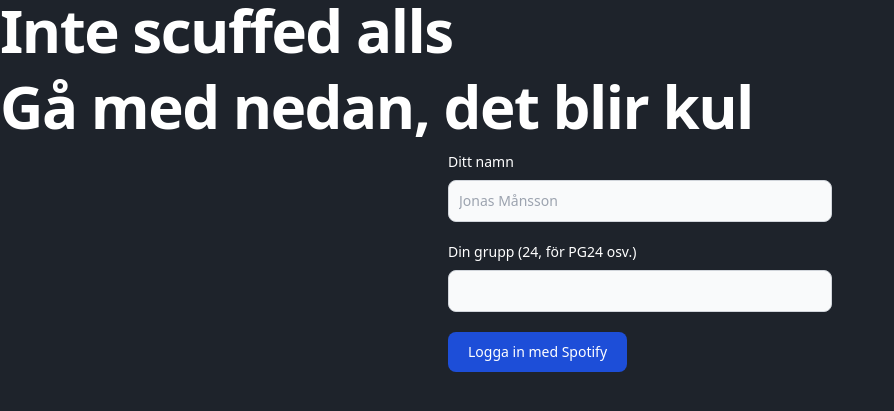
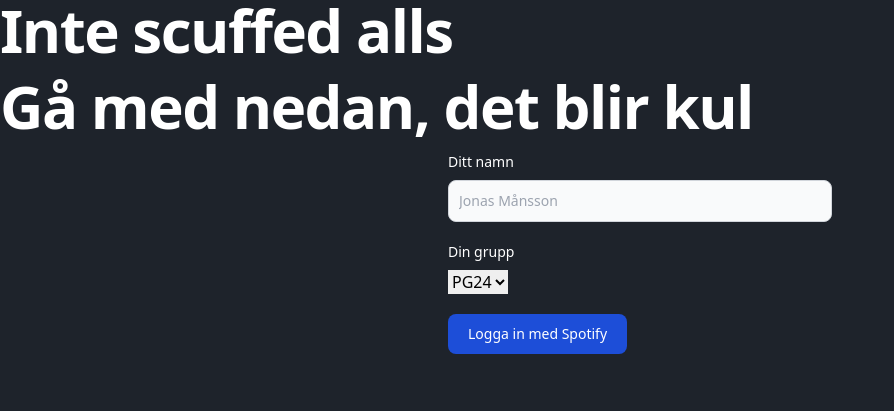
Before and after one commit to trilleplay/spotiskiphte, a Flask app: page /join in a window 1280 px wide. Shown: the top 411 px of the page, without its empty margins (0-894 px from the left). Run offline with Flask 3, Linux system fonts and the light colour scheme; some libraries are stand-ins or nearby versions.

Commit message:
change to dropdown

```diff
--- a/templates/join.html
+++ b/templates/join.html
@@ -20,8 +20,12 @@
     <input type="text" name="uname" id="uname" class="bg-gray-50 text-gray-900 border border-gray-300 text-sm rounded-lg focus:ring-blue-500 focus:border-blue-500 block w-full p-2.5 dark:bg-gray-700 dark:border-gray-600 dark:placeholder-gray-400 dark:text-white dark:focus:ring-blue-500 dark:focus:border-blue-500" placeholder="Jonas Månsson" required />
   </div>
   <div class="mb-5">
-    <label for="gr" class="block mb-2 text-sm font-medium text-white">Din grupp (24, för PG24 osv.)</label>
-    <input type="number" name="gr" id="gr" class="bg-gray-50 text-gray-900 border border-gray-300 text-sm rounded-lg focus:ring-blue-500 focus:border-blue-500 block w-full p-2.5 dark:bg-gray-700 dark:border-gray-600 dark:placeholder-gray-400 dark:text-white dark:focus:ring-blue-500 dark:focus:border-blue-500" required />
+    <label for="gr" class="block mb-2 text-sm font-medium text-white">Din grupp</label>
+      <select name="gr" id="gr">
+  <option value="24">PG24</option>
+  <option value="23">PG23</option>
+  <option value="22">PG22</option>
+</select>
   </div>
 
   <button type="submit" formmethod="get" class="text-white bg-blue-700 hover:bg-blue-800 focus:ring-4 focus:outline-none focus:ring-blue-300 font-medium rounded-lg text-sm w-full sm:w-auto px-5 py-2.5 text-center dark:bg-blue-600 dark:hover:bg-blue-700 dark:focus:ring-blue-800">Logga in med Spotify</button>
```
